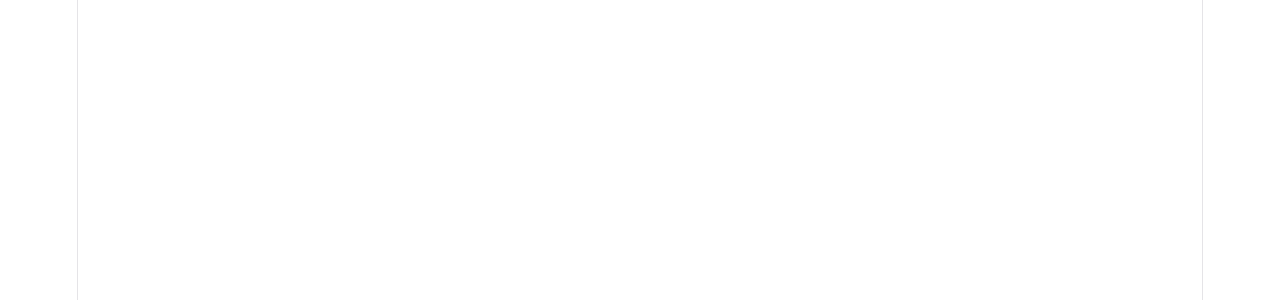
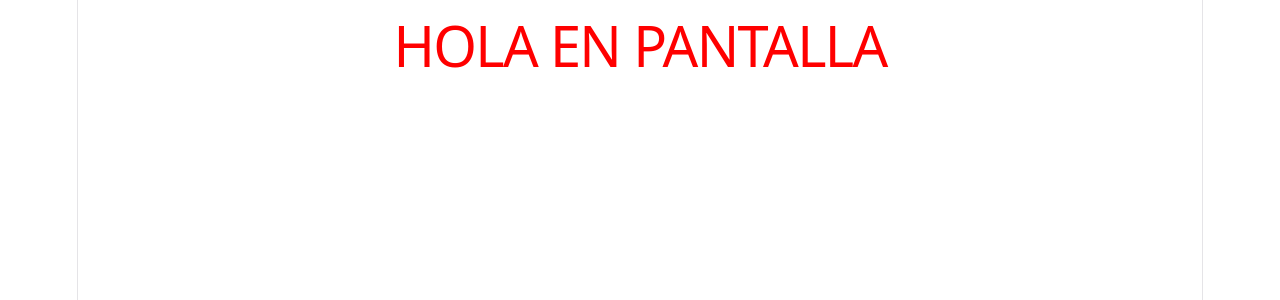
Before and after one commit to israelonilink/GuitarLA, a Vue app: page / in a window 1280 px wide. Shown: the top 300 px of the page. Built offline with nearby package versions, Linux system fonts and the light colour scheme.

Commit message:
42. Single File Components (SFA) en Vue.js - CSS, JS y HTML en un solo archivo

```diff
--- a/src/App.vue
+++ b/src/App.vue
@@ -1,15 +1,27 @@
 
 <script setup>
 /*
-1.- Plantilla principal
+Paso 1
 */
+
+const hola = 'Hola en pantalla'
 
 </script>
 
 <template>
-
+<!--
+Paso 2
+ -->
+  <h1> {{ hola }}</h1>
 </template>
 
-<style scoped>
+<style>
 
+/*
+Paso 3
+*/
+h1{
+  text-transform: uppercase;
+  color: red;
+}
 </style>
```
